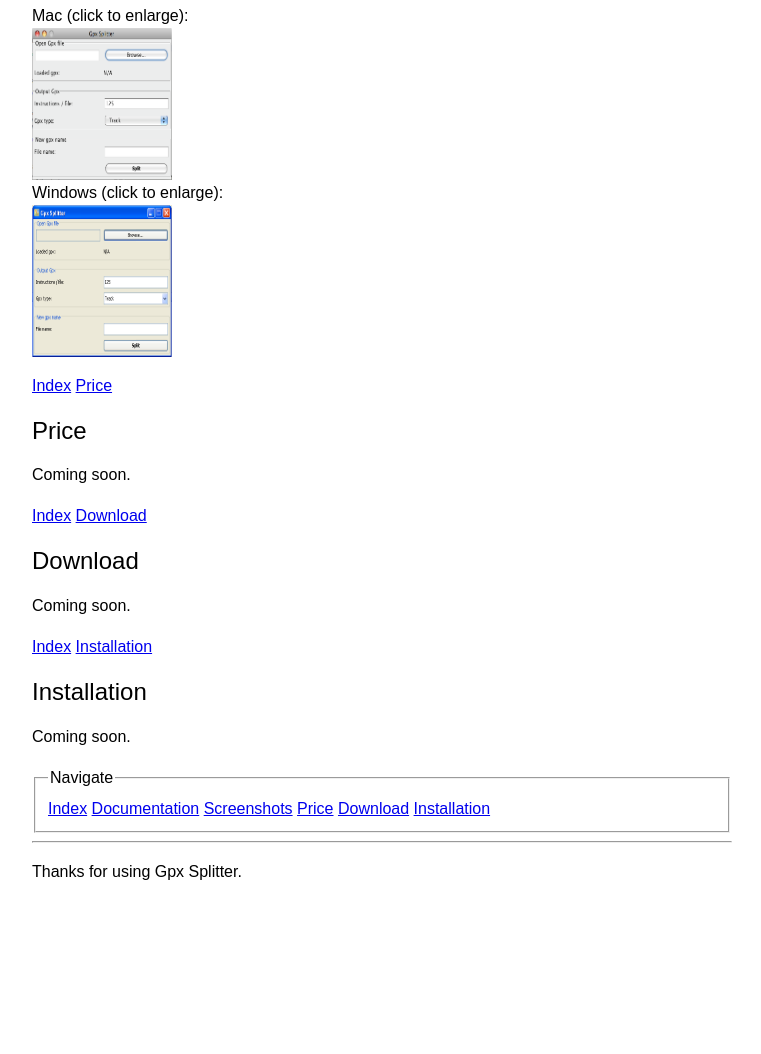
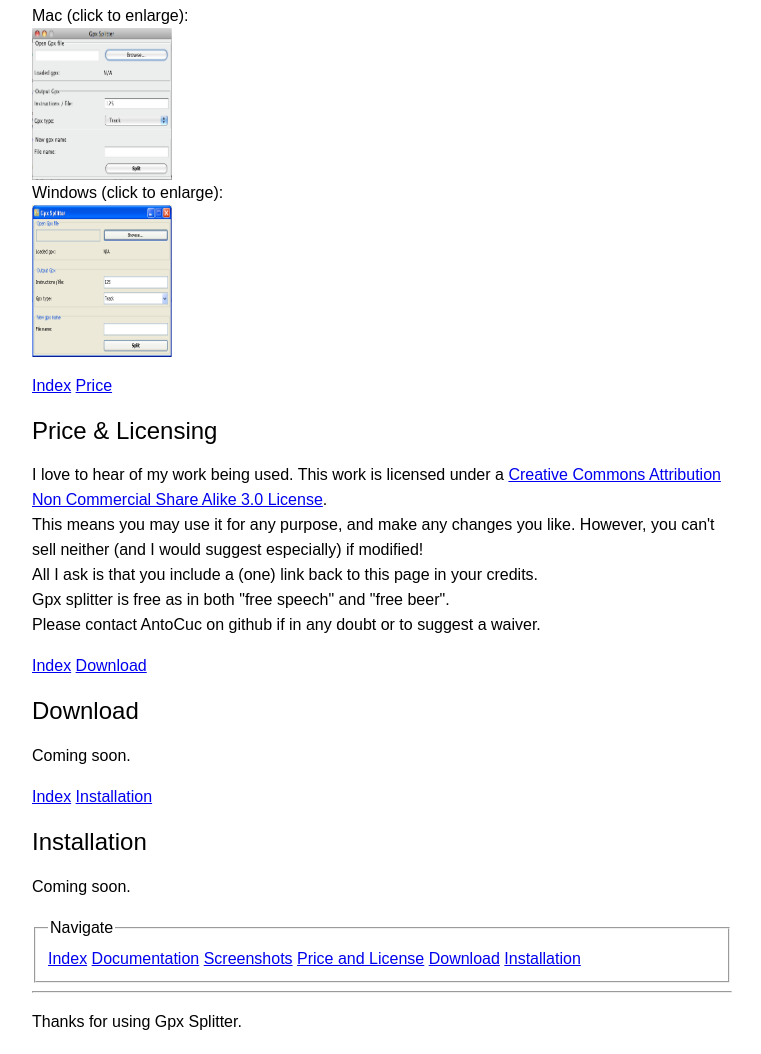
Before and after one commit to umaar/antocuc.github.com, a plain HTML site: page GpxSplitter.html in a window 1280 px wide. Shown: the part 1005-2059 px from the top of the page, without its empty margins (258-1019 px from the left). Before the commit the page ends 1909 px from the top, so only its background shows below. Drawn offline with Linux system fonts and the light colour scheme.

Commit message:
Added gpx splitter price and licensing.

```diff
--- a/GpxSplitter.html
+++ b/GpxSplitter.html
@@ -29,20 +29,19 @@ h1, h2
 </h1>
 
 <p>Gpx Splitter is a simple utility program that aids in separating
-large GPX files in multiple files each of which has a predetermined
+large <a href="http://en.wikipedia.org/wiki/GPS_eXchange_Format">GPX files</a> in multiple files each of which has a predetermined
 number of instructions.</p>
 
 <fieldset>
 <legend>Navigate</legend>
 <a href="#documentation">Documentation</a> <a href="#screenshots">Screenshots</a>
-<a href="#price">Price</a> <a href="#download">Download</a> <a href="#installation">Installation</a>
+<a href="#price">Price and License</a> <a href="#download">Download</a> <a href="#installation">Installation</a>
 </fieldset>
 
 <p>Gpx Splitter is written in Java and is available for <a href="#download">download</a> for the
 major operating systems as a cross platform runnable jar file, windows
 specific executable (.exe) and mac specific application (.app). It is
-distributed <a href="#price">for free</a> under the GNU General Public
-License Version 2.</p>
+distributed <a href="#price">for free</a> under the <a href="http://creativecommons.org/licenses/by-nc-sa/3.0/">Creative Commons 3.0</a>.</p>
 
 <p>Take a look at some <a href="#screenshots">screenshots</a> of the
 application and see the
@@ -103,13 +102,20 @@ Windows (click to enlarge):<br>
 <a href="#index">Index</a> <a href="#price">Price</a>
 </p>
 
-<h2 id="price">Price</h2>
+<h2 id="price">Price &amp; Licensing<br>
+</h2>
 
-<p>Coming soon.
+<p>I love to hear of my work being used. This work is licensed under a <a href="http://creativecommons.org/licenses/by-nc-sa/3.0/">Creative Commons
+Attribution Non Commercial Share Alike 3.0 License</a>.<br>
+This means you may use it for any purpose,
+and make any changes you like. However, you can't sell neither (and I would suggest especially) if modified!<br>
+All I ask is that you include a (one) link back to this page in your
+credits.<br>
+Gpx splitter is free as in both "free speech" and "free beer".<br>
+Please contact AntoCuc on github if in any doubt or to suggest a waiver.
 </p>
 
-<p>
-<a href="#index">Index</a> <a href="#download">Download</a>
+<p><a href="#index">Index</a> <a href="#download">Download</a>
 </p>
 
 <h2 id="download">Download</h2>
@@ -129,7 +135,7 @@ Windows (click to enlarge):<br>
 <fieldset>
 <legend>Navigate</legend>
 <a href="#index">Index</a> <a href="#documentation">Documentation</a>
-<a href="#screenshots">Screenshots</a> <a href="#price">Price</a> <a href="#download">Download</a> <a href="#installation">Installation</a>
+<a href="#screenshots">Screenshots</a> <a href="#price">Price and License</a> <a href="#download">Download</a> <a href="#installation">Installation</a>
 </fieldset>
 
 <hr>
```
